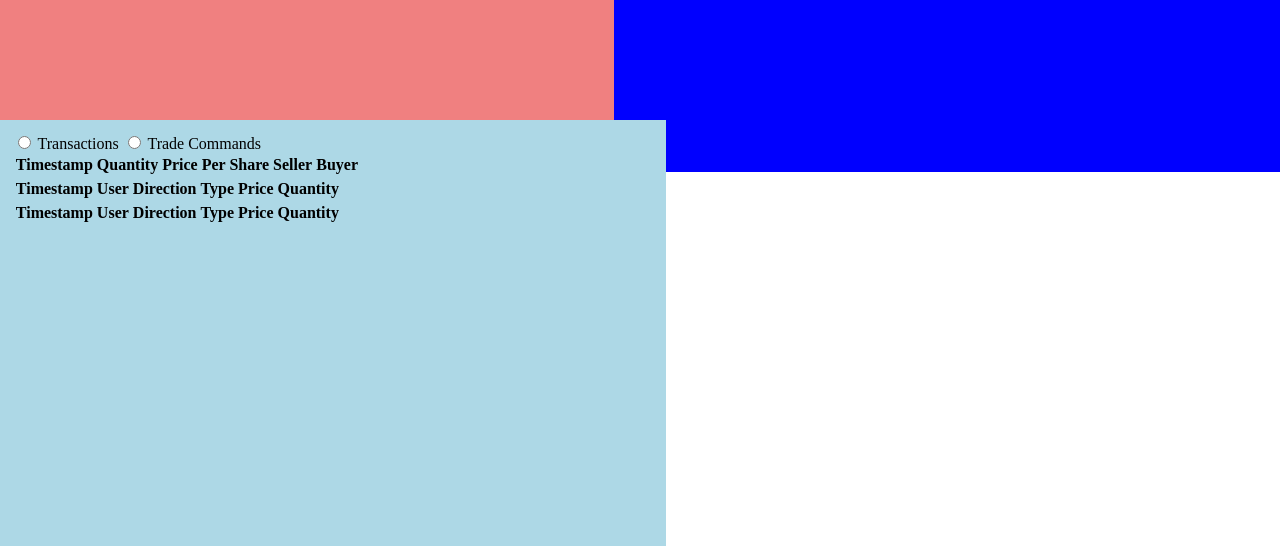
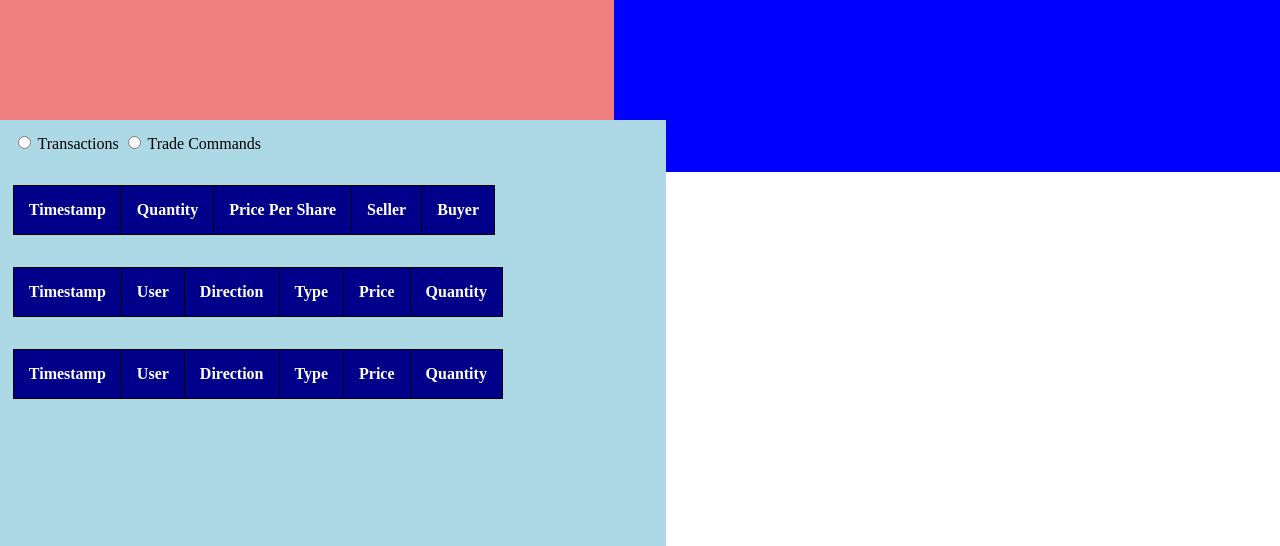
Before and after one commit to GuyPodolsky/SimTASE, a plain HTML site: page RSEWebUI/web/pages/stockview/stockview.html in a window 1280 px wide. Shown: the part 254-800 px from the top of the page. Drawn offline with Linux system fonts and the light colour scheme; no server answers.

Commit message:
tried to fix back-btn - didn't work

```diff
--- a/RSEWebUI/web/pages/stockview/stockview.css
+++ b/RSEWebUI/web/pages/stockview/stockview.css
@@ -83,3 +83,21 @@
     margin-right: auto;
     width: 30%;
 }
+
+table,th,td{
+    border: 1px solid black;
+    border-collapse: collapse;
+}
+th, td {
+    padding: 15px;
+    text-align: center;
+}
+th {
+    background-color: darkblue;
+    color: white;
+}
+tr:hover {background-color: #f5f5f5;}
+table {
+    overflow: auto;
+    margin-top: 2em;
+}
--- a/RSEWebUI/web/pages/stockview/stockview.js
+++ b/RSEWebUI/web/pages/stockview/stockview.js
@@ -1,11 +1,27 @@
 $(function () { // onload
     let params = new URLSearchParams(location.search);
     let stockSymbol = params.get('stock');
+    window.setTimeout(updateShowStock,1);
     window.setInterval(updateShowStock,3000);
     document.cookie = "stock=" +stockSymbol;
+    document.getElementById("back-btn").onclick = function (action){
+        //window.location.url = "../login/login.html";
+        window.location.replace("/pages/dashboard/dashboard.html");
+    }
 
 
 })
+
+function deleteAllCookies() {
+    var cookies = document.cookie.split(";");
+
+    for (var i = 0; i < cookies.length; i++) {
+        var cookie = cookies[i];
+        var eqPos = cookie.indexOf("=");
+        var name = eqPos > -1 ? cookie.substr(0, eqPos) : cookie;
+        document.cookie = name + "=;expires=Thu, 01 Jan 1970 00:00:00 GMT";
+    }
+}
 
 
 function getCookie(cname) {
```
